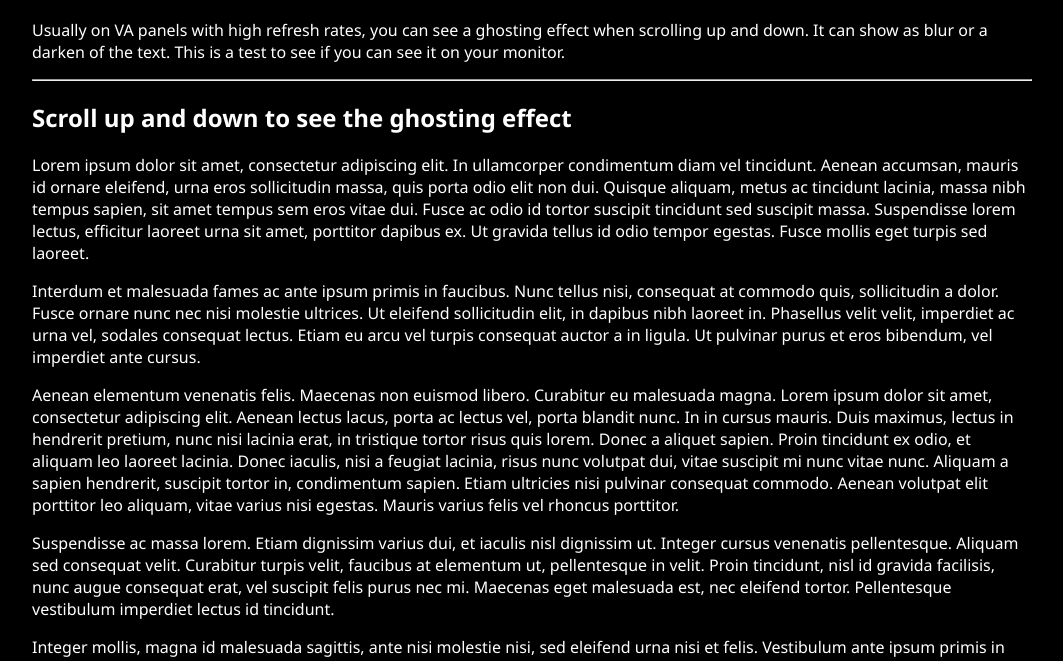
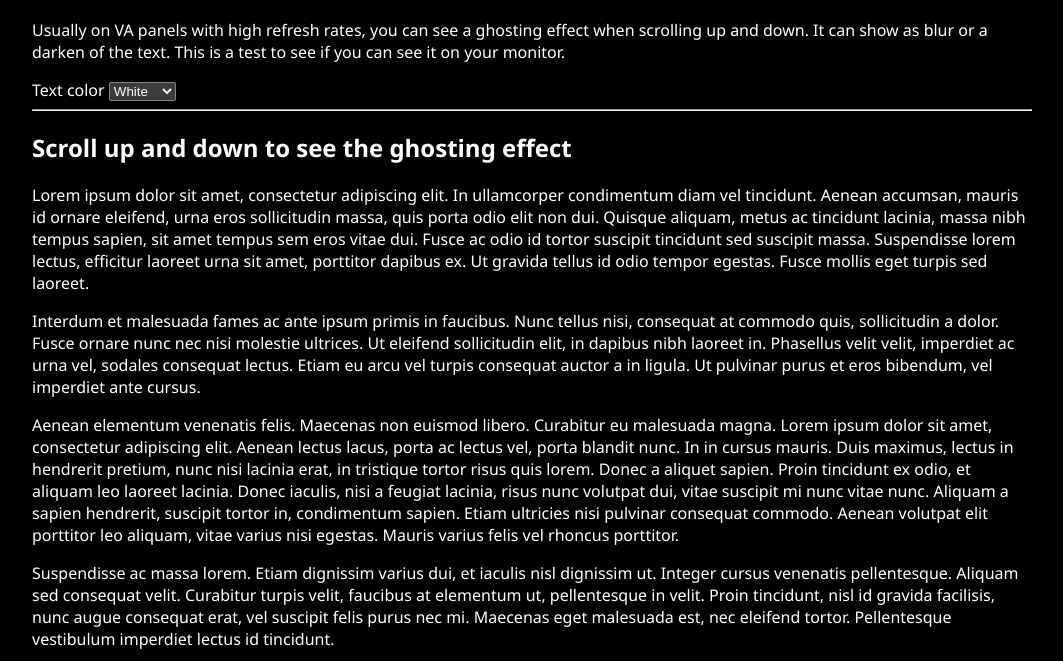
Before and after one commit to zRafaF/monitor-ghosting-test, a plain HTML site: page index.html in a window 1280 px wide. Shown: the part 67-728 px from the top of the page, without its empty margins (108-1171 px from the left). Drawn offline with Linux system fonts and the light colour scheme.

Commit message:
added text color selector

```diff
--- a/index.html
+++ b/index.html
@@ -19,6 +19,19 @@
       effect when scrolling up and down. It can show as blur or a darken of the
       text. This is a test to see if you can see it on your monitor.
     </p>
+
+    <div>
+      <label for="colors">Text color</label>
+
+      <select name="colors" id="colors">
+        <option value="white">White</option>
+        <option value="orange">Orange</option>
+        <option value="red">Red</option>
+        <option value="green">Green</option>
+        <option value="blue">Blue</option>
+      </select>
+    </div>
+
     <hr />
     <h2>Scroll up and down to see the ghosting effect</h2>
     <div id="lorem-ipsum-container"></div>
@@ -35,6 +48,13 @@
       const loremIpsumContainer = document.getElementById(
         "lorem-ipsum-container"
       );
+
+      let color = "white";
+
+      document.getElementById("colors").addEventListener("change", (event) => {
+        color = event.target.value;
+        document.body.style.color = color;
+      });
 
       const appendParagraph = (paragraph) => {
         const p = document.createElement("p");
```
